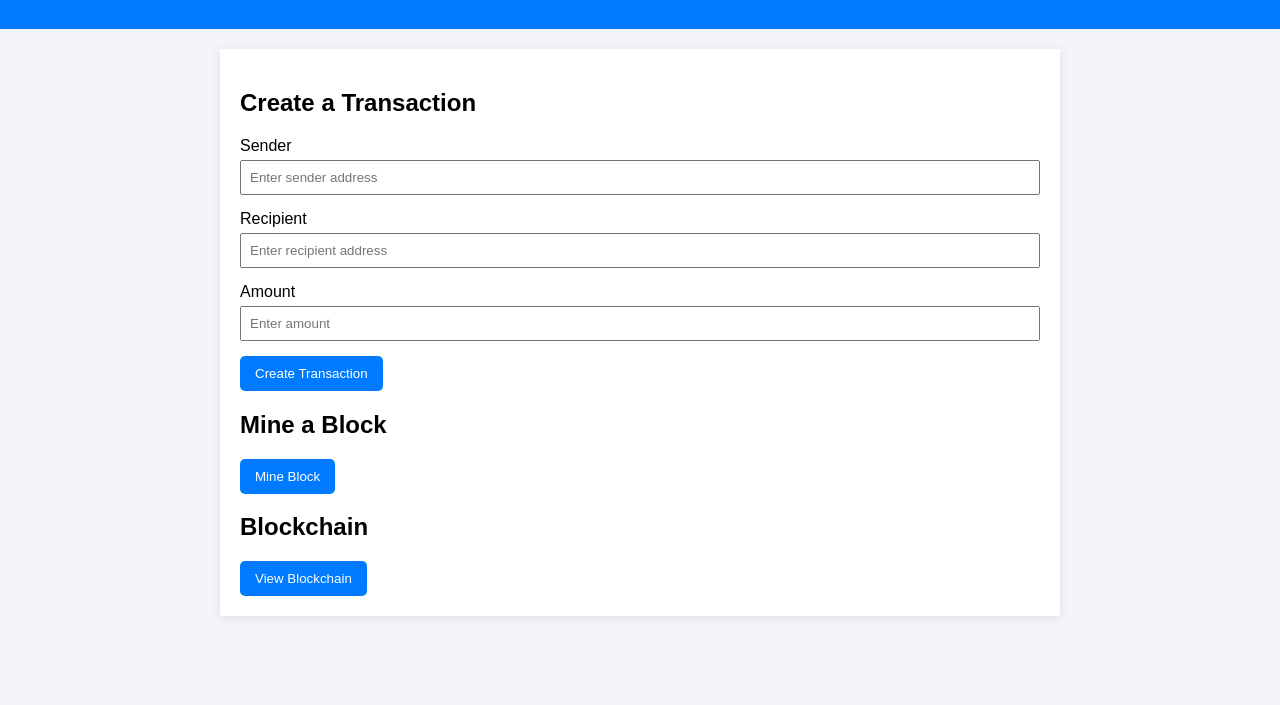
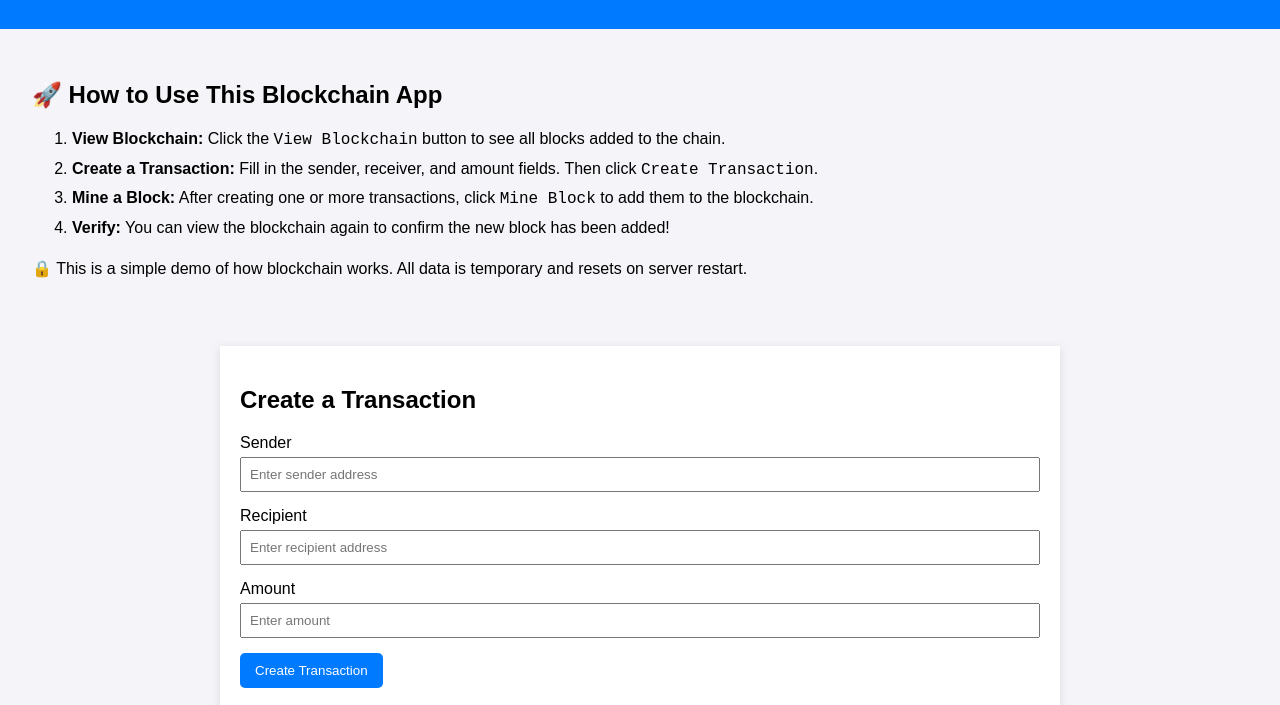
Before and after one commit to aryantiw/blockchain-mirror, a plain HTML site: page templates/index.html in a window 1280 px wide. Shown: the part 71-776 px from the top of the page. Drawn offline with Linux system fonts and the light colour scheme.

Commit message:
Update index.html

```diff
--- a/templates/index.html
+++ b/templates/index.html
@@ -204,6 +204,17 @@
     <header>
         <h1>Blockchain App</h1>
     </header>
+    <section id="how-to-use" style="padding: 2rem;">
+  <h2 style="font-size: 24px; margin-bottom: 1rem;">🚀 How to Use This Blockchain App</h2>
+  <ol style="line-height: 1.8; font-size: 16px;">
+    <li><strong>View Blockchain:</strong> Click the <code>View Blockchain</code> button to see all blocks added to the chain.</li>
+    <li><strong>Create a Transaction:</strong> Fill in the sender, receiver, and amount fields. Then click <code>Create Transaction</code>.</li>
+    <li><strong>Mine a Block:</strong> After creating one or more transactions, click <code>Mine Block</code> to add them to the blockchain.</li>
+    <li><strong>Verify:</strong> You can view the blockchain again to confirm the new block has been added!</li>
+  </ol>
+  <p style="margin-top: 1rem;">🔒 This is a simple demo of how blockchain works. All data is temporary and resets on server restart.</p>
+</section>
+
     <div class="container">
         <h2>Create a Transaction</h2>
         <div class="form-group">
```
